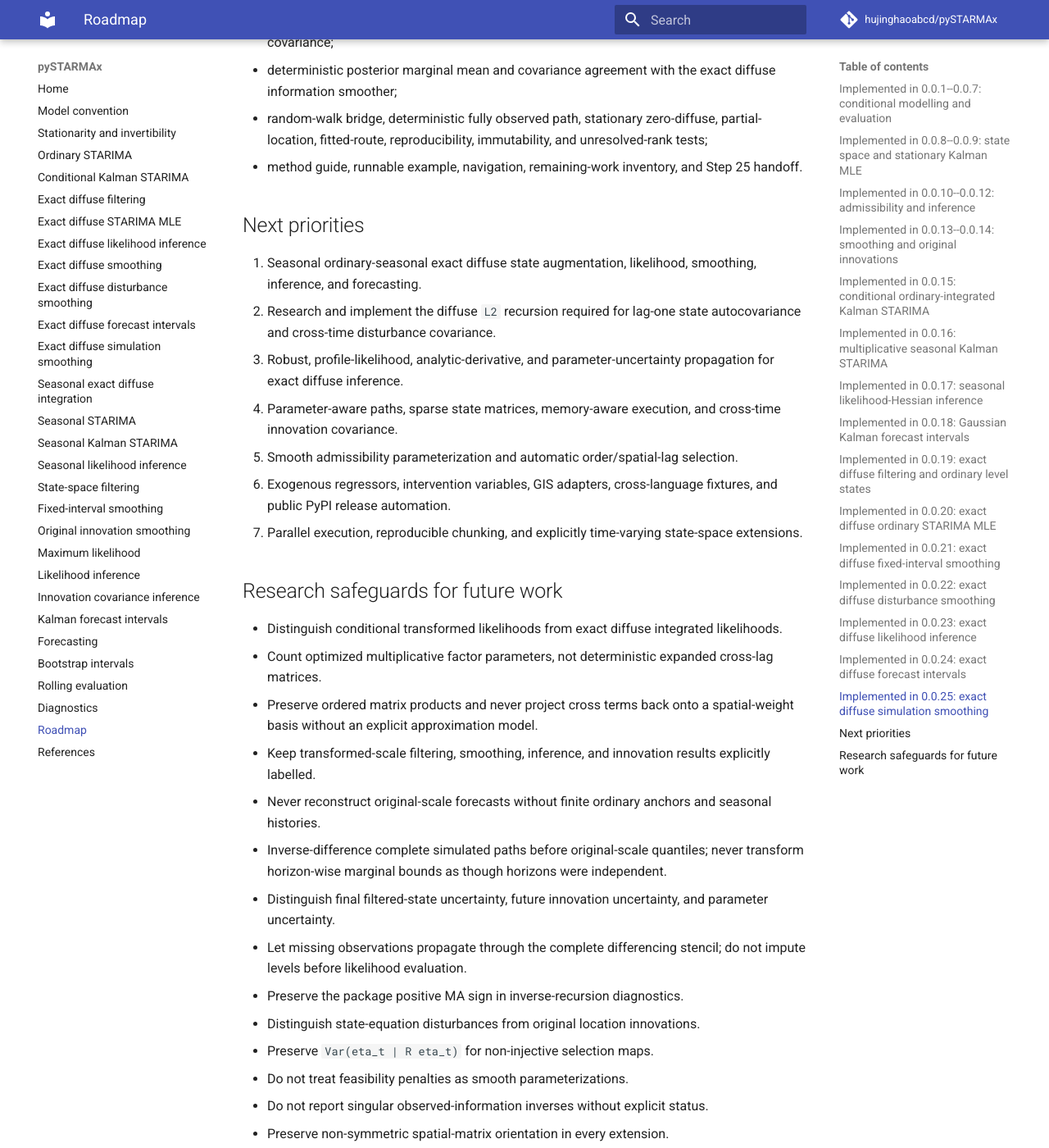
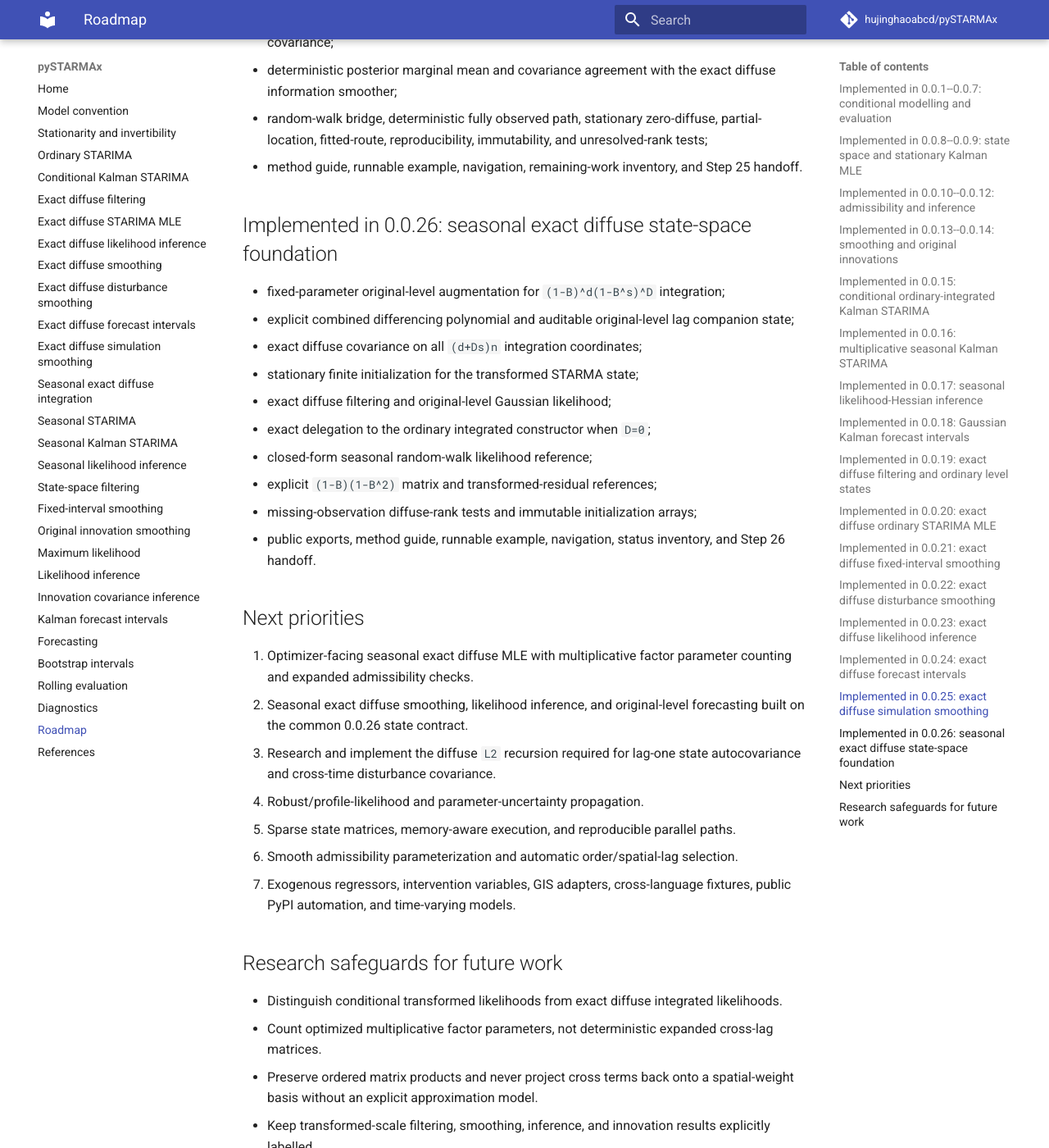
Before and after one commit to hujinghaoabcd/pySTARMAx, an MkDocs documentation site: the page built from docs/roadmap.md, in a window 1280 px wide and 1400 px high, scrolled down 7778 px. Shown: the whole window at 82% size. Built offline with MkDocs 1.6.1 and Material for MkDocs 9.7.7, drawn with Linux system fonts in a browser that asks for light colours; comment, search, counter and statistics services are not loaded.

Commit message:
Synchronize Step 26 project status

```diff
--- a/docs/roadmap.md
+++ b/docs/roadmap.md
@@ -277,22 +277,37 @@
 - method guide, runnable example, navigation, remaining-work inventory, and
   Step 25 handoff.
 
+## Implemented in 0.0.26: seasonal exact diffuse state-space foundation
+
+- fixed-parameter original-level augmentation for
+  `(1-B)^d(1-B^s)^D` integration;
+- explicit combined differencing polynomial and auditable original-level lag
+  companion state;
+- exact diffuse covariance on all `(d+Ds)n` integration coordinates;
+- stationary finite initialization for the transformed STARMA state;
+- exact diffuse filtering and original-level Gaussian likelihood;
+- exact delegation to the ordinary integrated constructor when `D=0`;
+- closed-form seasonal random-walk likelihood reference;
+- explicit `(1-B)(1-B^2)` matrix and transformed-residual references;
+- missing-observation diffuse-rank tests and immutable initialization arrays;
+- public exports, method guide, runnable example, navigation, status inventory,
+  and Step 26 handoff.
+
 ## Next priorities
 
-1. Seasonal ordinary-seasonal exact diffuse state augmentation,
-   likelihood, smoothing, inference, and forecasting.
-2. Research and implement the diffuse `L2` recursion required for lag-one
+1. Optimizer-facing seasonal exact diffuse MLE with multiplicative factor
+   parameter counting and expanded admissibility checks.
+2. Seasonal exact diffuse smoothing, likelihood inference, and original-level
+   forecasting built on the common 0.0.26 state contract.
+3. Research and implement the diffuse `L2` recursion required for lag-one
    state autocovariance and cross-time disturbance covariance.
-3. Robust, profile-likelihood, analytic-derivative, and parameter-uncertainty
-   propagation for exact diffuse inference.
-4. Parameter-aware paths, sparse state matrices, memory-aware execution, and
-   cross-time innovation covariance.
-5. Smooth admissibility parameterization and automatic order/spatial-lag
+4. Robust/profile-likelihood and parameter-uncertainty propagation.
+5. Sparse state matrices, memory-aware execution, and reproducible parallel
+   paths.
+6. Smooth admissibility parameterization and automatic order/spatial-lag
    selection.
-6. Exogenous regressors, intervention variables, GIS adapters,
-   cross-language fixtures, and public PyPI release automation.
-7. Parallel execution, reproducible chunking, and explicitly time-varying
-   state-space extensions.
+7. Exogenous regressors, intervention variables, GIS adapters,
+   cross-language fixtures, public PyPI automation, and time-varying models.
 
 ## Research safeguards for future work
 
```
Also changed, not shown: PROJECT_STATUS.md (+49 -26 lines), README.md (+11 -13 lines), docs/index.md (+2 -1 lines), 1 other file.
